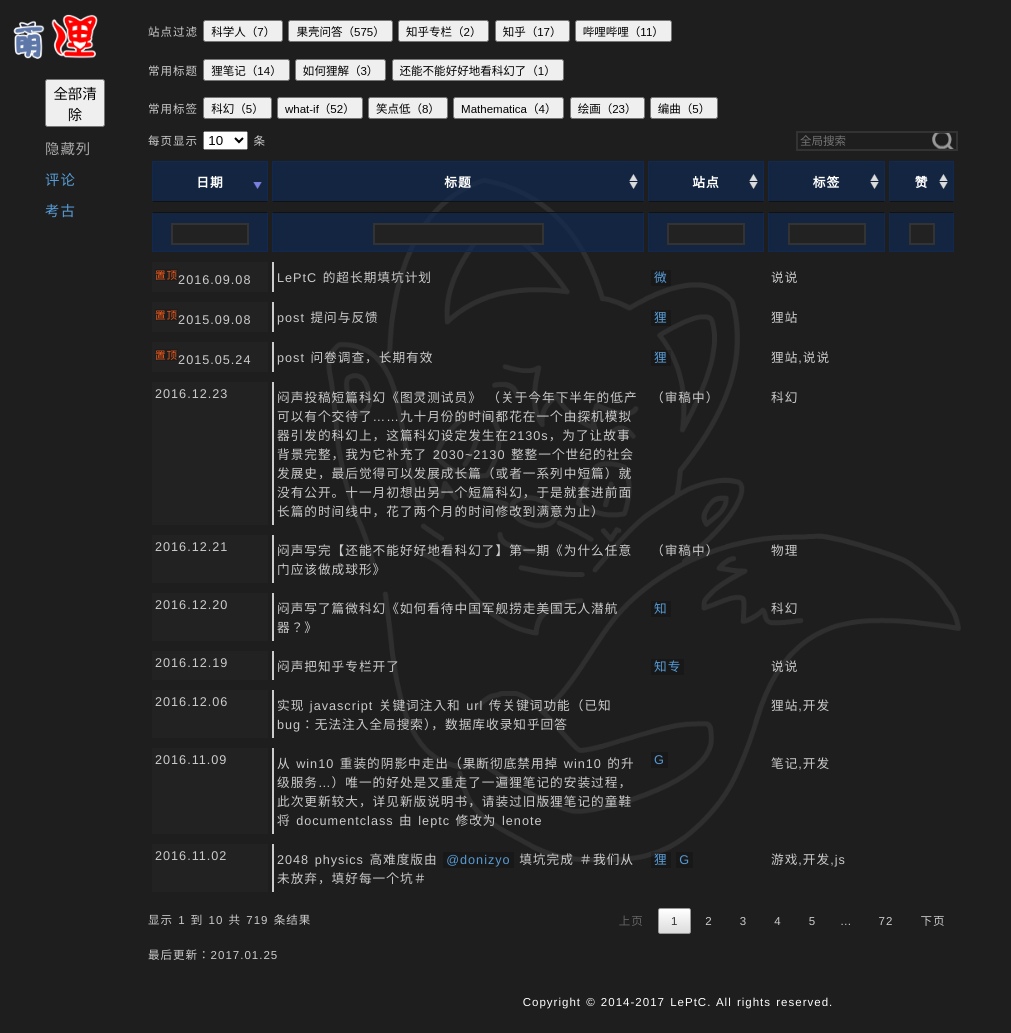
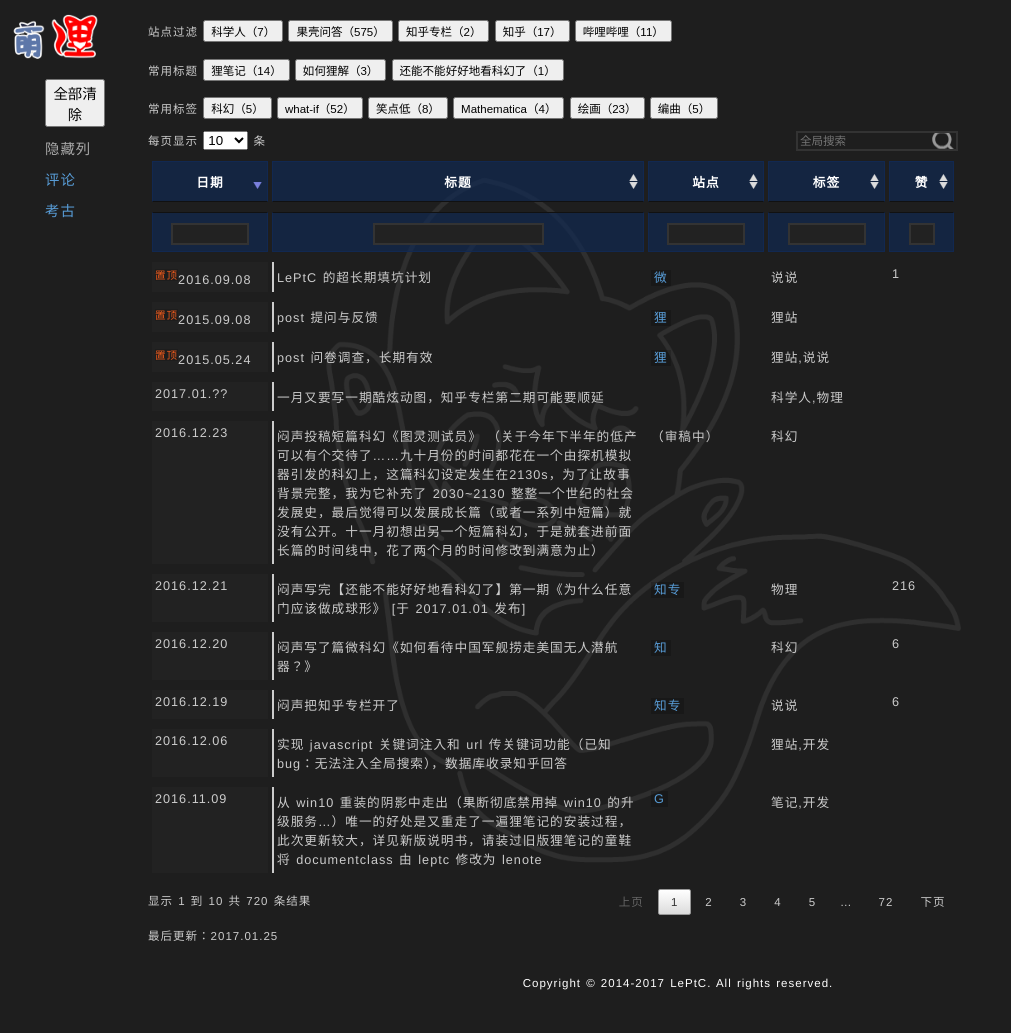
Before and after one commit to LePtC/LePtC.github.io, a Jekyll site: the page built from index.html, in a window 1280 px wide and 1033 px high. Shown: the whole window, without its empty margins (0-1011 px from the left). Built offline with Jekyll 4.4.1, drawn with Linux system fonts in a browser that asks for light colours; Markdown is read by kramdown in place of the engine named in the settings; comment, search, counter and statistics services are not loaded.

Commit message:
闷声更index

```diff
--- a/index.html
+++ b/index.html
@@ -199,25 +199,30 @@
 
 <tbody style="color:#CCC">
 
+<tr><td>2017.01.??</td>
+  <td>一月又要写一期酷炫动图，知乎专栏第二期可能要顺延</td>
+<td></td>
+<td>科学人,物理</td><td></td></tr>
+
 <tr><td>2016.12.23</td>
   <td>闷声投稿短篇科幻《图灵测试员》 （关于今年下半年的低产可以有个交待了……九十月份的时间都花在一个由探机模拟器引发的科幻上，这篇科幻设定发生在2130s，为了让故事背景完整，我为它补充了 2030~2130 整整一个世纪的社会发展史，最后觉得可以发展成长篇（或者一系列中短篇）就没有公开。十一月初想出另一个短篇科幻，于是就套进前面长篇的时间线中，花了两个月的时间修改到满意为止）</td>
 <td>（审稿中）</td>
 <td>科幻</td><td></td></tr>
 
 <tr><td>2016.12.21</td>
-  <td>闷声写完【还能不能好好地看科幻了】第一期《为什么任意门应该做成球形》</td>
-<td>（审稿中）</td>
-<td>物理</td><td></td></tr>
+  <td>闷声写完【还能不能好好地看科幻了】第一期《为什么任意门应该做成球形》 [于 2017.01.01 发布]</td>
+<td><a href="https://zhuanlan.zhihu.com/p/24485060">知专</a></td>
+<td>物理</td><td>216</td></tr>
 
 <tr><td>2016.12.20</td>
   <td>闷声写了篇微科幻《如何看待中国军舰捞走美国无人潜航器？》</td>
 <td><a href="https://www.zhihu.com/question/53723045/answer/136717119">知</a></td>
-<td>科幻</td><td></td></tr>
+<td>科幻</td><td>6</td></tr>
 
 <tr><td>2016.12.19</td>
   <td>闷声把知乎专栏开了</td>
 <td><a href="https://zhuanlan.zhihu.com/p/24108839">知专</a></td>
-<td>说说</td><td></td></tr>
+<td>说说</td><td>6</td></tr>
 
 <tr><td>2016.12.06</td>
   <td>实现 javascript 关键词注入和 url 传关键词功能（已知 bug：无法注入全局搜索<!-- 还有无法先降序，Edge浏览器tfoot不置顶 -->），数据库收录知乎回答</td>
@@ -253,7 +258,7 @@
 <tr><td><sup>置顶</sup>2016.09.08</td>
   <td>LePtC 的超长期填坑计划</td>
 <td><a href="http://weibo.com/ttarticle/p/show?id=2309404017388910719321">微</a></td>
-<td>说说</td><td></td></tr>
+<td>说说</td><td>1</td></tr>
 
 <tr><td>2016.09.06</td>
   <td>【编曲】直升机追逐战</td>
```
Also changed, not shown: other parts of index.html (+1 -1 lines).
